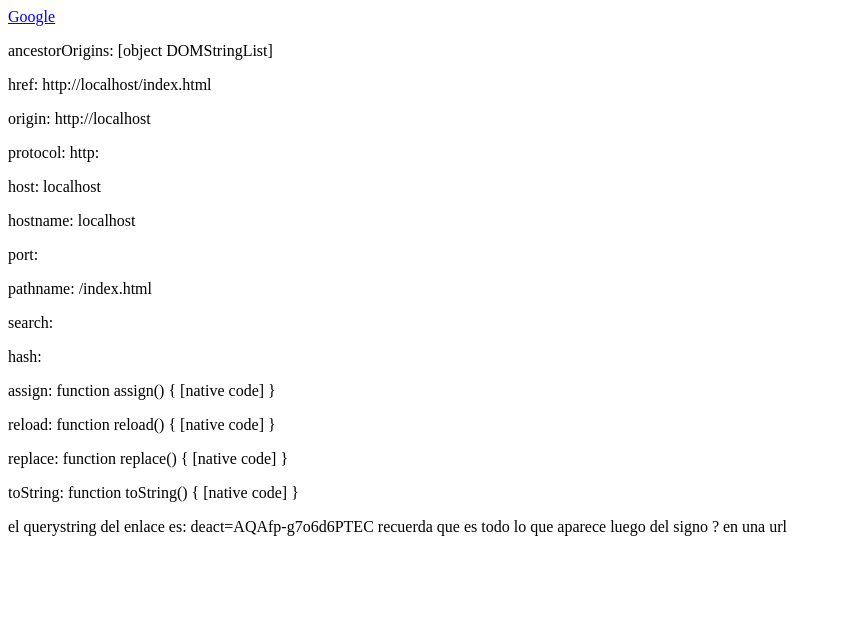
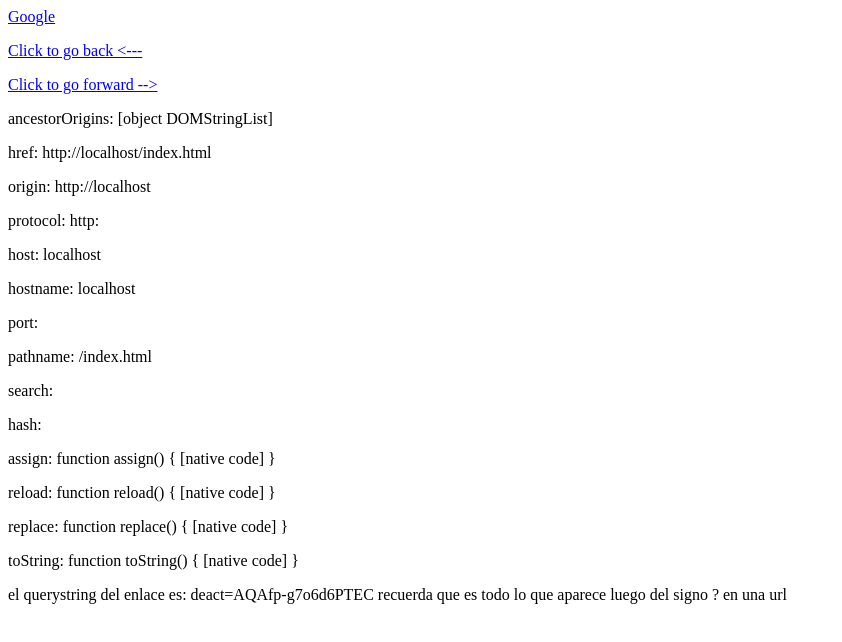
Before and after one commit to developerVilchez/js-objectLocation, a plain HTML site: page index.html in a window 1280 px wide. Shown: the whole page, without its empty margins (0-842 px from the left). Drawn offline with Linux system fonts and the light colour scheme.

Commit message:
agregando el object history

```diff
--- a/apps.js
+++ b/apps.js
@@ -19,3 +19,12 @@ function showProps() {
 	elem.appendChild(text);
 	main.appendChild(elem);
 }
+
+
+function moveBack() {
+	console.log(history.back());
+}
+
+function moveForward() {
+	history.forward();
+}
--- a/index.html
+++ b/index.html
@@ -6,6 +6,8 @@
 </head>
 <body onload ="showProps()">
 <a href="https://web.facebook.com/login/?deact=AQAfp-g7o6d6PTEC">Google</a>
+<p><a href="#" onclick="moveBack()">Click to go back <--- </a></p>
+<p><a href="#" onclick="moveForward()">Click to go forward --></a></p>
 	<script src="apps.js"></script>
 </body>
 </html>
```
